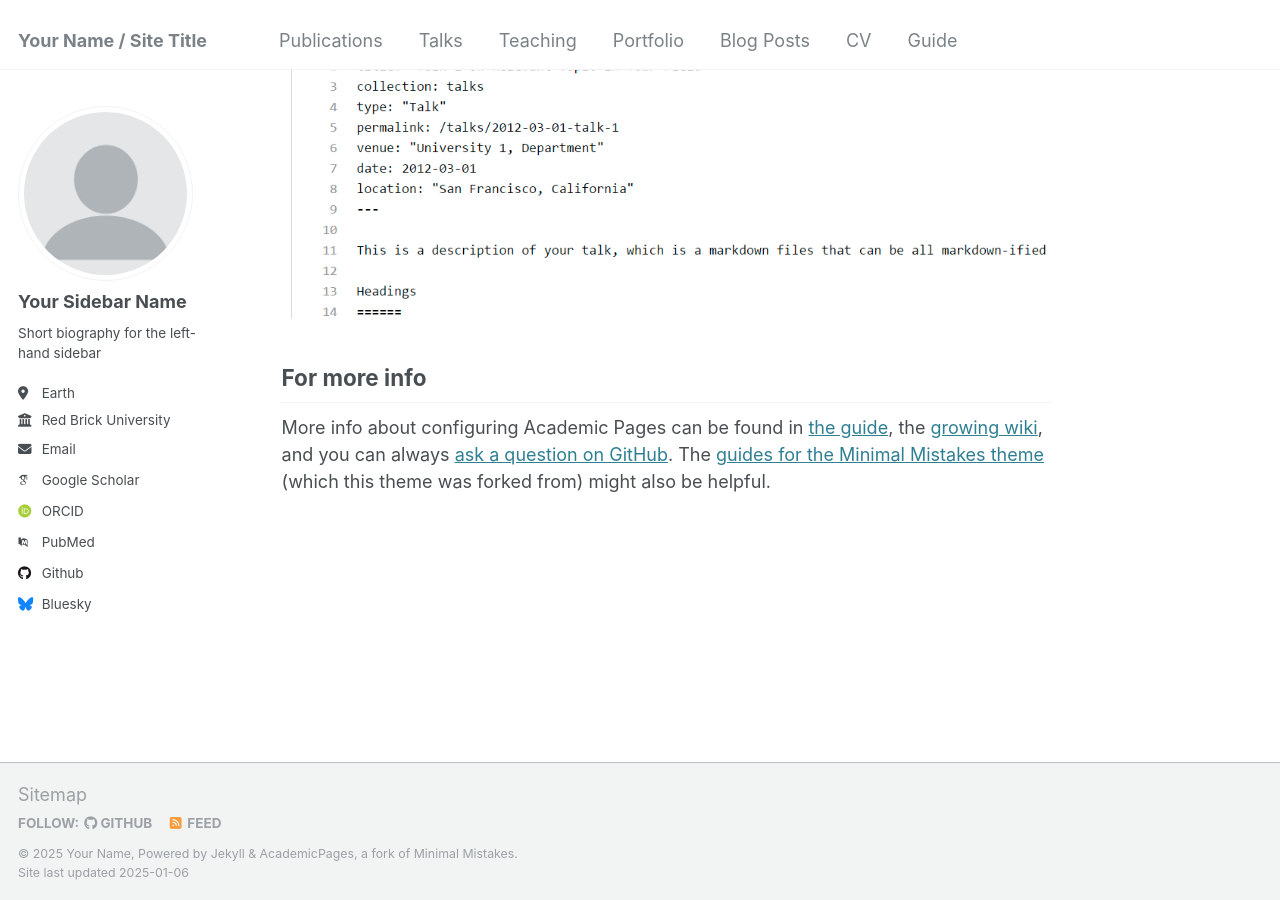
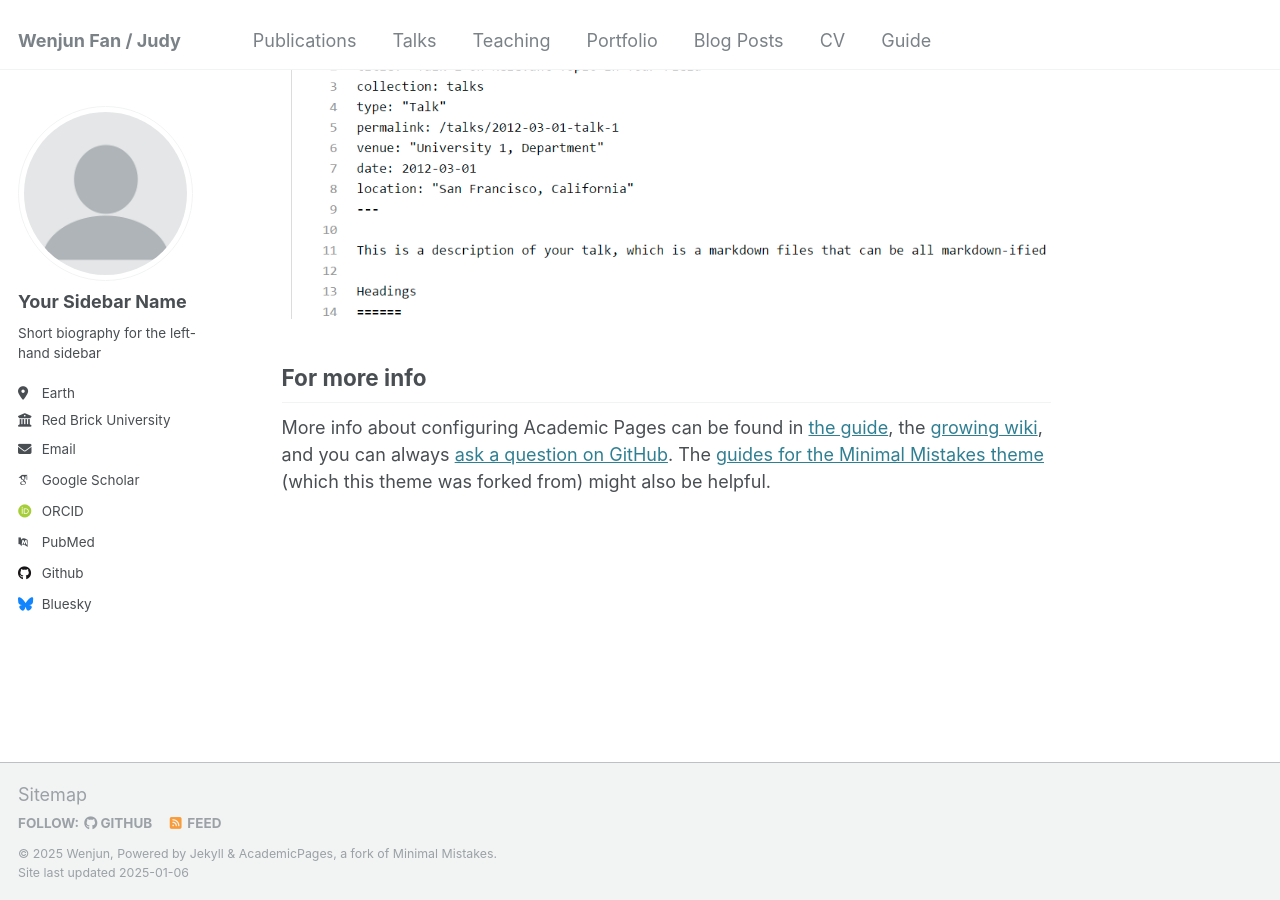
Before and after one commit to wjune5/wjune5.github.io, a Jekyll site: the page built from _pages/about.md, in a window 1280 px wide and 900 px high, scrolled down 2643 px. Built offline with Jekyll 4.4.1, drawn with Linux system fonts in a browser that asks for light colours; some web fonts are replaced.

Commit message:
Update _config.yml

```diff
--- a/_config.yml
+++ b/_config.yml
@@ -8,10 +8,10 @@
 
 # Basic Site Settings
 locale                   : "en-US"
-title                    : "Your Name / Site Title"
+title                    : "Wenjun Fan / Judy"
 title_separator          : "-"
-name                     : &name "Your Name"
-description              : &description "personal description"
+name                     : &name "Wenjun"
+description              : &description "Sofware Engineer"
 url                      : https://academicpages.github.io # the base hostname & protocol for your site e.g. "https://[your GitHub username].github.io"
 baseurl                  : "" # the subpath of your site, e.g. "/blog"
 repository               : "academicpages/academicpages.github.io"
```
